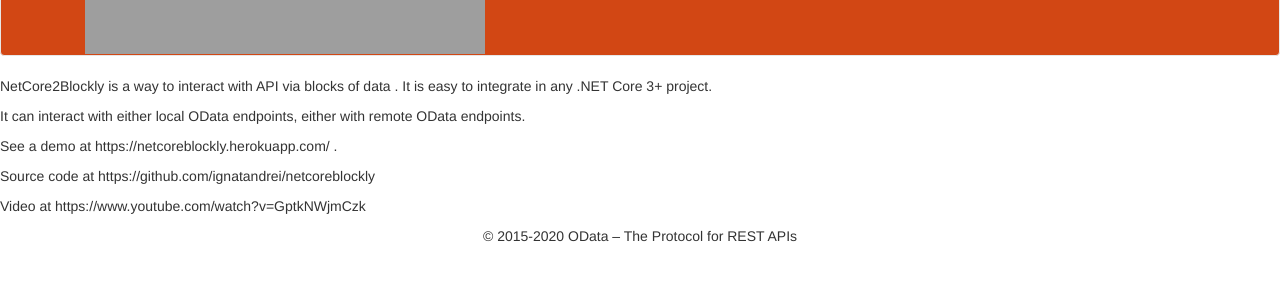
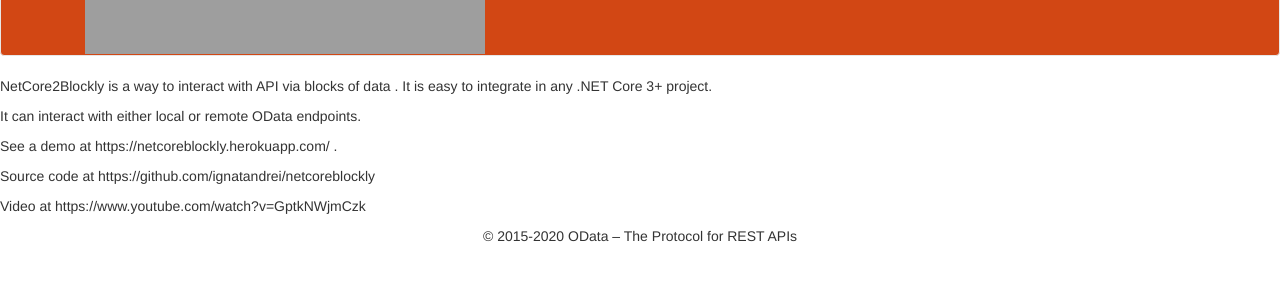
Before and after one commit to OData/odataorg.github.io, a Jekyll site: the page built from _ecosys/consumers/NetCore2Blockly.md, in a window 1280 px wide. Shown: the part 248-529 px from the top of the page. Built offline with Jekyll 4.4.1, drawn with Linux system fonts in a browser that asks for light colours; nearby versions of some CDN libraries; library files that are not in the unit come from our copies; a style sheet for code colours, icons or effects is not loaded.

Commit message:
Update _ecosys/consumers/NetCore2Blockly.md
Co-authored-by: David W <1511024+marabooy@users.noreply.github.com>

```diff
--- a/_ecosys/consumers/NetCore2Blockly.md
+++ b/_ecosys/consumers/NetCore2Blockly.md
@@ -8,7 +8,7 @@
 
  NetCore2Blockly is a way to interact with API via blocks of data . It is easy to integrate in any .NET Core 3+ project.
 
- It can interact with either local OData endpoints, either with remote OData endpoints.
+ It can interact with either local or remote OData endpoints.
 
  See a demo at https://netcoreblockly.herokuapp.com/ .
 
```
